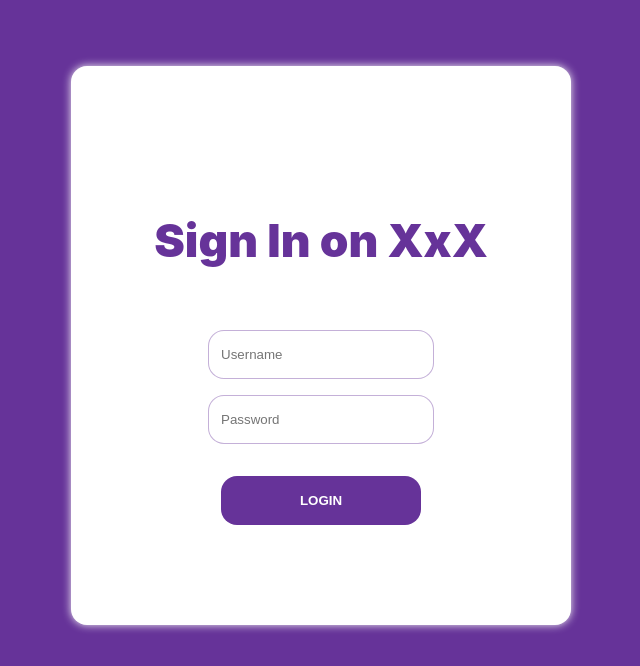
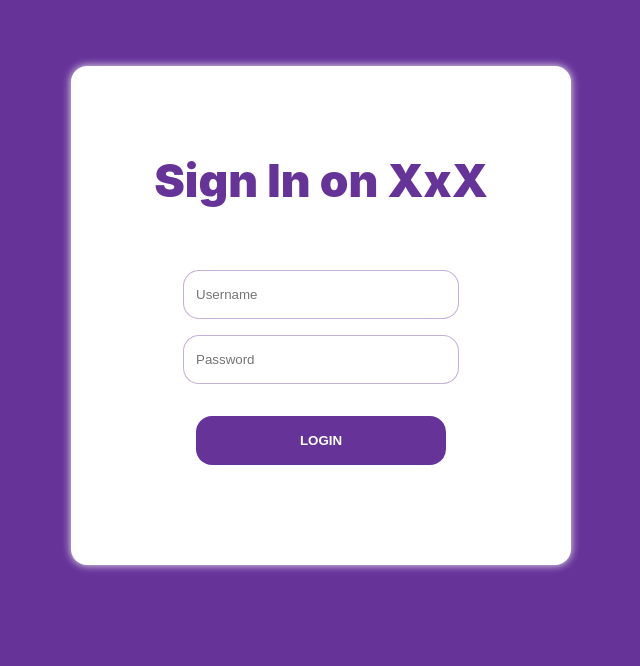
Before and after one commit to kastellai/testing_project, a React (Create React App) app: page / in a window 1280 px wide. Shown: the part 134-800 px from the top of the page, without its empty margins (319-959 px from the left). Built offline with nearby package versions, Linux system fonts and the light colour scheme.

Commit message:
fix login

```diff
--- a/src/App.js
+++ b/src/App.js
@@ -8,15 +8,14 @@ import { useState } from 'react';
 function App() {
 
   const [ userName, setUserName ] = useState("")
-  const handleClick = (newName) => {setUserName(newName);}
+  const handleClick = (newName) => setUserName(newName);
 
   return (
-
      <Routes>
-        <Route path="/" element={<LoginPage />} />
+        <Route path="/" element={<LoginPage onLoginEvent={handleClick}/>} />
         { userName === ""
           ? <Route path="/login" element={<LoginPage onLoginEvent={handleClick}/>}/>
-          : <Route path="/home" element={<HomePage />} />}
+          : <Route path="/home" element={<HomePage userName={userName}/>} />}
 
 
          {/* <Route path="/home" element={<HomePage />} />
--- a/src/pages/LoginPage/index.jsx
+++ b/src/pages/LoginPage/index.jsx
@@ -1,9 +1,12 @@
 import { useEffect, useState } from "react";
+import {useNavigate} from 'react-router-dom'
 import "../LoginPage/style.css"
 // TODO: come rendere il pulsante stessa larghezza
 
 
 const LoginPage = ({onLoginEvent}) => {
+    const navigate = useNavigate()
+
     const [ usernameInput, setUsernameInput ] = useState("");
     const [ passwordInput, setPasswordInput ] = useState("");
     const [ userData, setUserData ] = useState({});
@@ -27,9 +30,10 @@ const LoginPage = ({onLoginEvent}) => {
             name: usernameInput,
             password: passwordInput
         });
-        console.log("USER DATA - NAME: " + usernameInput)
-        console.log("USER DATA - PASSWORD: " + passwordInput)
-        onLoginEvent(userData.name);
+
+        onLoginEvent(usernameInput);
+        navigate('/home')
+
     }
 
     return (
--- a/src/pages/LoginPage/style.css
+++ b/src/pages/LoginPage/style.css
@@ -7,13 +7,15 @@ body {
     box-shadow: 0px 0px 8px 0px rgb(243, 241, 245);
     background-color: white;
     /* background: linear-gradient(146deg,rgb(177, 130, 223) 0%, rgba(255, 255, 255, 1) 100%); */
-    padding-top: 100px;
+    padding-top: 40px;
     padding-bottom: 100px;
     padding-left: 50px;
     padding-right: 50px;
     margin: auto;
     margin-top: 200px;
-    width: 400px;
+    max-width: 400px;
+    min-width: 250px;
+    width: 70%;
     display: flex;
     flex-direction: column;
     align-items: center;
@@ -28,7 +30,7 @@ body {
 }
 
 .loginForm > input {
-    width: 200px;
+    width: 250px;
     padding: 16px 12px;
     border-radius: 16px;
     border: 1px solid rgba(102, 51, 153, 0.383);
```
